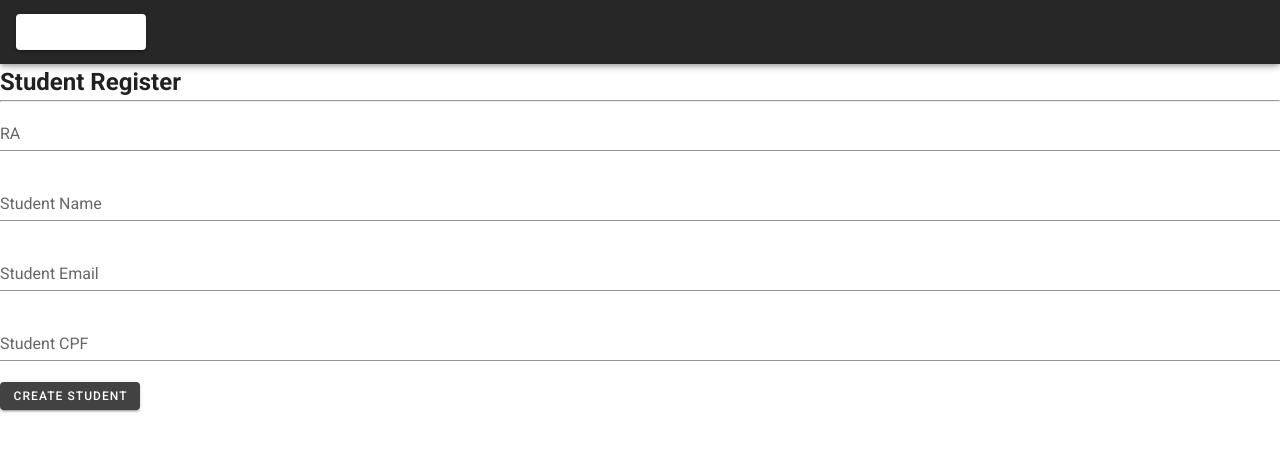
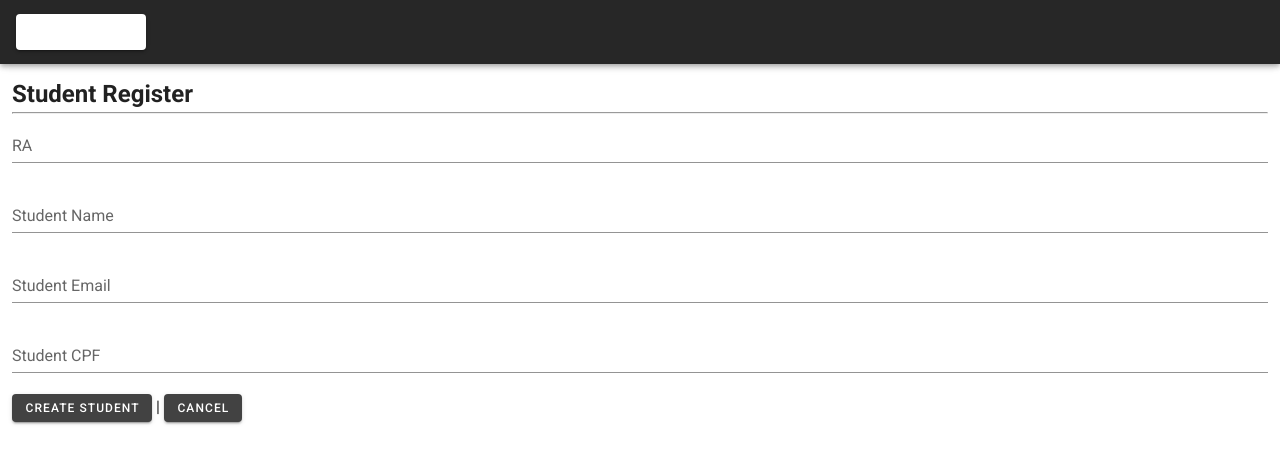
Before and after one commit to Robertogoz/Challenge_Fullstack, a Vue app in the folder ui/: page /register in a window 1280 px wide. Shown: the top 464 px of the page. Built offline with nearby package versions, Linux system fonts and the light colour scheme.

Commit message:
create container to all views && alert to POST/PUT

```diff
--- a/ui/src/views/Edit.vue
+++ b/ui/src/views/Edit.vue
@@ -1,5 +1,6 @@
 <template>
     <div>
+        <v-container fluid>
             <div v-if="error != undefined">
                 <p>{{error}}</p>
             </div>
@@ -9,7 +10,9 @@
             <v-text-field v-model="name" label="Student Name" clearable ></v-text-field>
             <v-text-field v-model="email" label="Student Email" clearable ></v-text-field>
             <v-text-field v-model="cpf" label="Student CPF" disabled></v-text-field>
-        <v-btn color='secondary' small @click="update">Edit</v-btn>
+            <v-btn color='secondary' small @click="update">Edit Student</v-btn> |
+            <router-link :to="{name: 'User'}"><v-btn color="secondary" small>Cancel</v-btn></router-link>
+        </v-container>
     </div>
 </template>
 
@@ -49,6 +52,7 @@
             }).then(res => {
                 console.log(res);
                 this.$router.push({name: "User"});
+                alert("Student edited successfully");
             }).catch(err => {
                 let errMsg = err.response.data.title;
                 this.error = `Error: ${errMsg}`;
--- a/ui/src/views/Register.vue
+++ b/ui/src/views/Register.vue
@@ -1,20 +1,22 @@
 <template>
     <div>
+        <v-container fluid>
             <div v-if="error != undefined">
                 <p>{{error}}</p>
             </div>
             <h2>Student Register</h2>
             <hr>
-        <v-text-field v-model="ra" label="RA" ></v-text-field>
+            <v-text-field v-model="ra" label="RA" clearable ></v-text-field>
             <v-text-field v-model="name" label="Student Name" clearable ></v-text-field>
             <v-text-field v-model="email" label="Student Email" clearable ></v-text-field>
-        <v-text-field v-model="cpf" label="Student CPF"></v-text-field>
-        <v-btn color='secondary' small @click="register">Create Student</v-btn>
+            <v-text-field v-model="cpf" label="Student CPF" clearable></v-text-field>
+            <v-btn color='secondary' small @click="register">Create Student</v-btn> |
+            <router-link :to="{name: 'User'}"><v-btn color="secondary" small>Cancel</v-btn></router-link>
+        </v-container>
     </div>
 </template>
 
 <script>
-//import RegisterComp from '../components/RegisterComp.vue'
 import axios from 'axios';
 export default {
     name: 'RegisterView',
@@ -37,16 +39,13 @@
             }).then(res => {
                 console.log(res);
                 this.$router.push({name: "User"});
+                alert("Student created successfully");
             }).catch(err => {
                 let errMsg = err.response.data.title;
                 this.error = `Error: ${errMsg}`;
             })
         }
     }
-
-    /*components: {
-        RegisterComp,
-    },*/
 }
 </script>
 
--- a/ui/src/views/Users.vue
+++ b/ui/src/views/Users.vue
@@ -1,5 +1,6 @@
 <template>
     <div>
+        <v-container fluid>
             <h2>Students List</h2>
             <router-link :to="{name: 'Register'}"><v-btn color="secondary" small>Create Student</v-btn></router-link>
             <v-simple-table>
@@ -20,13 +21,14 @@
                             <td>{{student.email }}</td>
                             <td>{{student.cpf}}</td>
                             <td>
-                            <router-link :to="{name: 'Edit', params: {id: student.ra}}"><v-btn color="warning" small>Edit</v-btn></router-link>
+                                <router-link :to="{name: 'Edit', params: {id: student.ra}}"><v-btn color="warning" small>Edit</v-btn></router-link> |
                                 <v-btn color="error" small @click="deleteUser(student.ra)">Delete</v-btn>
                             </td>
                         </tr>
                     </tbody>
                 </template>
             </v-simple-table>
+        </v-container>
     </div>
 </template>
 
```
Lines whose indentation alone changed are shown as unchanged.
